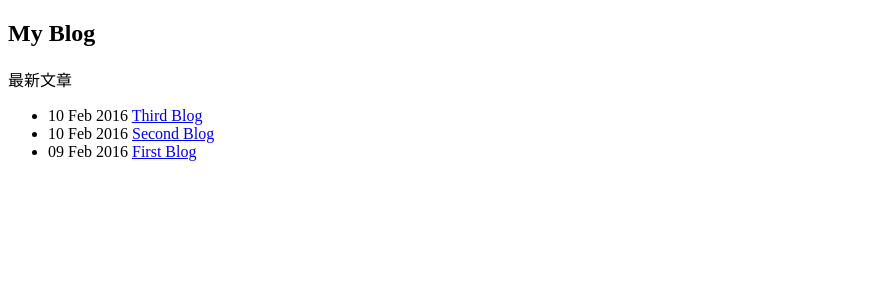
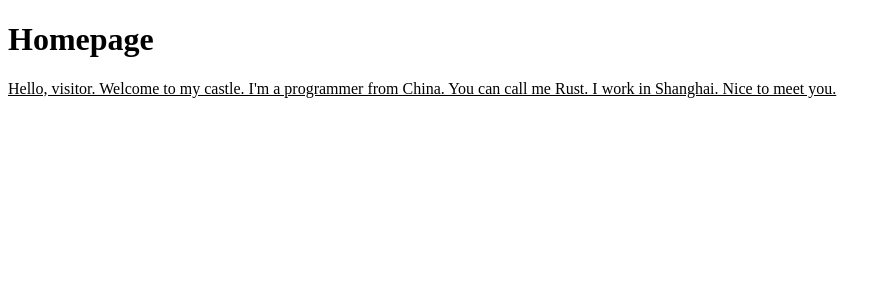
Before and after one commit to weita0/weita0.github.io, a Jekyll site: the page index.html, which Jekyll copies as it is, in a window 1280 px wide. Shown: the top 300 px of the page, without its empty margins (0-891 px from the left). Built offline with Jekyll 4.4.1, drawn with Linux system fonts in a browser that asks for light colours.

Commit message:
update the index.html

```diff
--- a/index.html
+++ b/index.html
@@ -1,3 +1,5 @@
+<!DOCTYPE html>
+<!--
 ---
 
 layout: default
@@ -14,3 +16,18 @@ title: My Blog
 		<li>{{ post.date | date_to_string }} <a href="{{ site.baseurl }}{{ post.url }}">{{ post.title }}</a></li>
 	{% endfor %}
 </ul>
+-->
+<html>
+
+	<head>
+		<meta charset="utf-8">
+		<title>This is Amazing!</title>
+		<link rel="stylesheet" type="text/css" href="style/theme.css">
+	</head>
+
+	<body>
+		<h1>Homepage</h1>
+		<p>Hello, visitor. Welcome to my castle. I'm a programmer from China. You can call me Rust. I work in Shanghai. Nice to meet you.</p>
+	</body>
+
+</html>
```
Also changed, not shown: style/theme.css (renamed from _layouts/style/theme.css).
